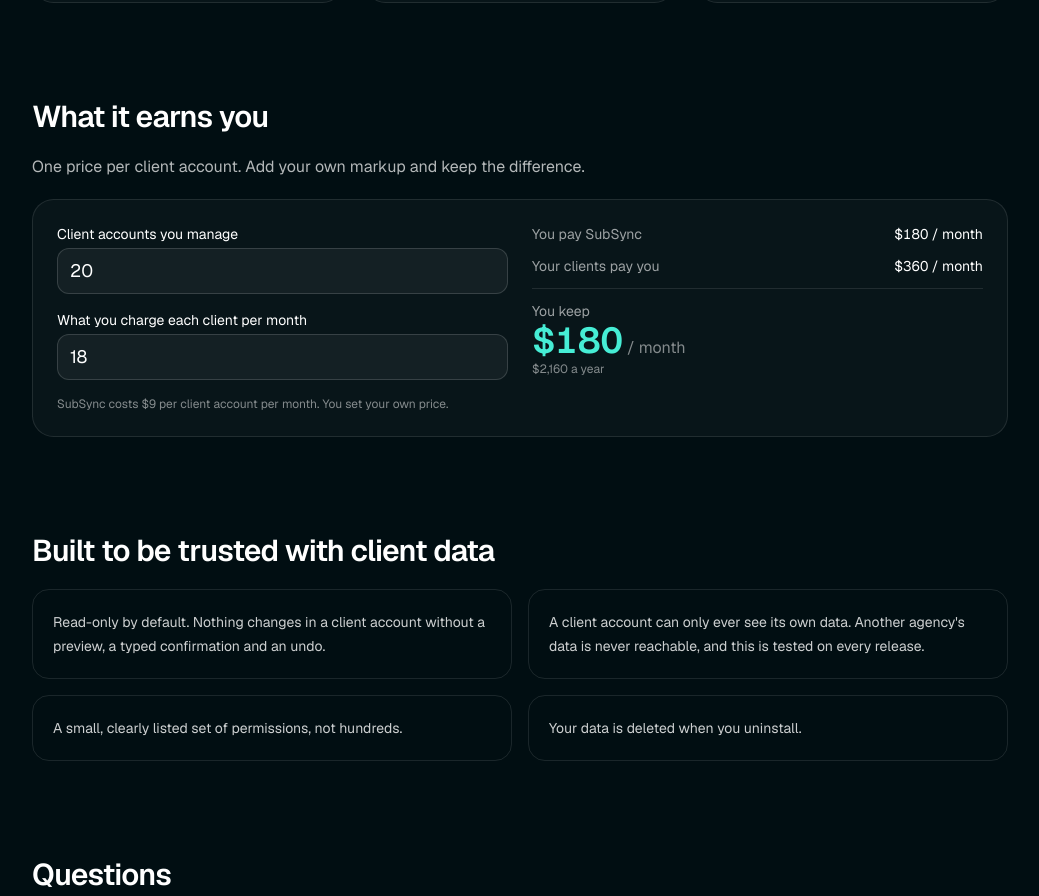
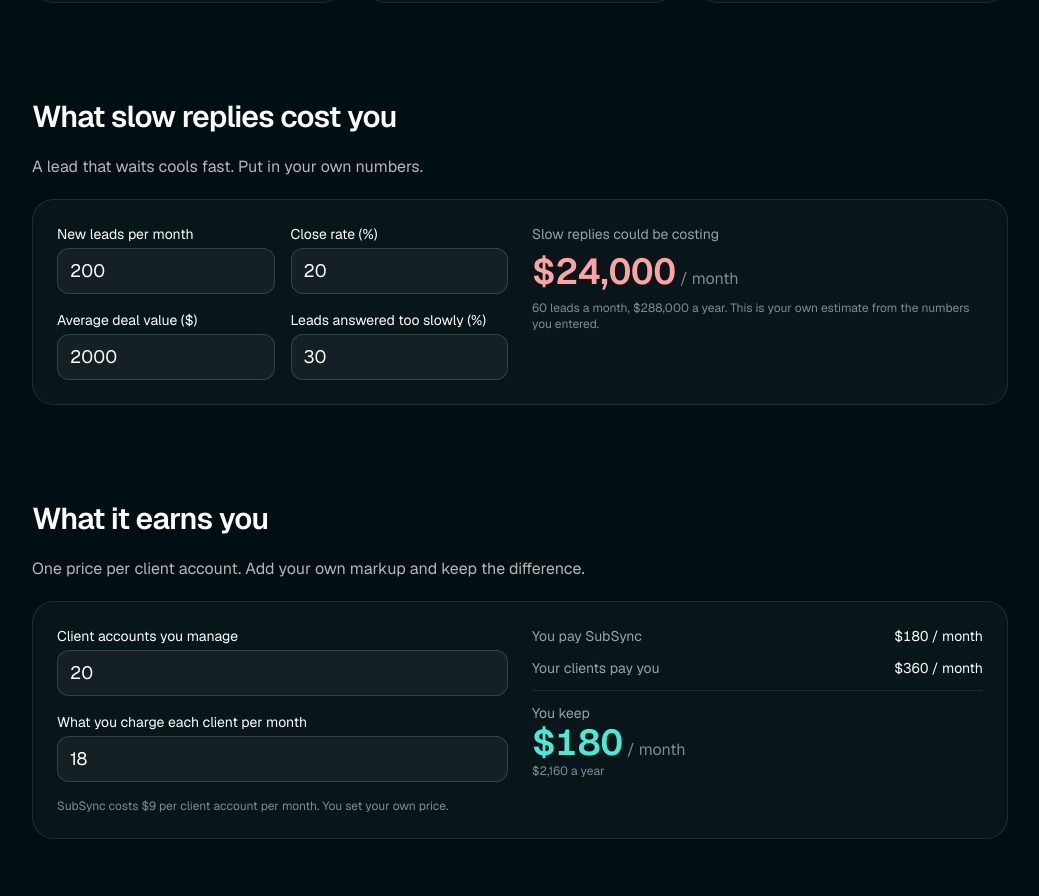
Before and after one commit to King-Iyene/SubSync, a Next.js app: page / in a window 1280 px wide. Shown: the part 854-1750 px from the top of the page, without its empty margins (120-1159 px from the left). Built offline with nearby package versions, Linux system fonts and the light colour scheme.

Commit message:
Team: last reply and idle flag; home page: slow-reply cost calculator
Co-Authored-By: Claude Sonnet 5.5 <noreply@anthropic.com>

```diff
--- a/src/app/app/views/people.tsx
+++ b/src/app/app/views/people.tsx
@@ -8,7 +8,7 @@ import { Badge, Btn, Card, Empty, ErrorBox, ExtLink, fmtInt, fmtMoney, inputClas
 
 type Member = {
   userId: string; label: string; name: string | null; openCount: number; openValue: number; staleCount: number;
-  wonCount: number; wonValue: number; lostCount: number; contacts: number; avgCycleDays: number | null; winRate: number | null; pace: { replies: number; medianReplySeconds: number | null; held: number; noShow: number; showRate: number | null };
+  wonCount: number; wonValue: number; lostCount: number; contacts: number; avgCycleDays: number | null; winRate: number | null; pace: { lastReplyHoursAgo: number | null; idle: boolean; replies: number; medianReplySeconds: number | null; held: number; noShow: number; showRate: number | null };
 };
 
 const paceText = (s: number) => (s < 90 ? `${s} sec` : s < 5400 ? `${Math.round(s / 60)} min` : s < 172800 ? `${Math.round(s / 3600)} h` : `${Math.round(s / 86400)} d`);
@@ -43,7 +43,7 @@ export function TeamView() {
         <Empty title="No assigned deals yet" body="Once deals or contacts have an owner in your CRM, each person appears here." />
       ) : (
         <Card>
-          <Table head={<tr><Th>Person</Th><Th className="text-right">Open deals</Th><Th className="text-right">Open value</Th><Th className="text-right">Stale ({data.staleDays}d+)</Th><Th className="text-right">Won</Th><Th className="text-right">Win rate</Th><Th className="text-right">First reply (30d)</Th><Th className="text-right">Show rate (30d)</Th><Th className="text-right">Avg days to win</Th><Th className="text-right">Contacts</Th></tr>}>
+          <Table head={<tr><Th>Person</Th><Th className="text-right">Open deals</Th><Th className="text-right">Open value</Th><Th className="text-right">Stale ({data.staleDays}d+)</Th><Th className="text-right">Won</Th><Th className="text-right">Win rate</Th><Th className="text-right">Last reply</Th><Th className="text-right">First reply (30d)</Th><Th className="text-right">Show rate (30d)</Th><Th className="text-right">Avg days to win</Th><Th className="text-right">Contacts</Th></tr>}>
             {data.members.map((m) => (
               <tr key={m.userId} className="hover:bg-muted/40">
                 <Td>
@@ -66,6 +66,7 @@ export function TeamView() {
                 <Td className="text-right tabular-nums">{m.staleCount > 0 ? <Badge tone="warn">{m.staleCount}</Badge> : "0"}</Td>
                 <Td className="text-right tabular-nums">{fmtInt(m.wonCount)} · {fmtMoney(m.wonValue)}</Td>
                 <Td className="text-right tabular-nums">{m.winRate === null ? <span className="text-muted-foreground" title="Needs 5 closed deals">n/a</span> : `${Math.round(m.winRate * 100)}%`}</Td>
+                <Td className="text-right tabular-nums">{m.pace.lastReplyHoursAgo === null ? <span className="text-muted-foreground">none</span> : m.pace.idle ? <Badge tone="warn">idle {m.pace.lastReplyHoursAgo} h</Badge> : `${m.pace.lastReplyHoursAgo} h ago`}</Td>
                 <Td className="text-right tabular-nums">{m.pace.medianReplySeconds === null ? <span className="text-muted-foreground" title="Needs 3 replies">n/a</span> : paceText(m.pace.medianReplySeconds)}</Td>
                 <Td className="text-right tabular-nums">{m.pace.showRate === null ? <span className="text-muted-foreground" title="Needs 5 recorded outcomes">n/a</span> : `${Math.round(m.pace.showRate * 100)}% (${m.pace.held}/${m.pace.held + m.pace.noShow})`}</Td>
                 <Td className="text-right tabular-nums">{m.avgCycleDays ?? "n/a"}</Td>
--- a/src/app/page.tsx
+++ b/src/app/page.tsx
@@ -1,4 +1,5 @@
 import Link from "next/link";
+import { LeadCostCalculator } from "@/components/lead-cost-calculator";
 import { ProfitCalculator } from "@/components/profit-calculator";
 
 const outcomes = [
@@ -53,6 +54,12 @@ export default function Home() {
           ))}
         </section>
 
+        <section id="lead-cost" className="space-y-5">
+          <h2 className="text-3xl font-semibold tracking-tight">What slow replies cost you</h2>
+          <p className="max-w-2xl text-white/70">A lead that waits cools fast. Put in your own numbers.</p>
+          <LeadCostCalculator />
+        </section>
+
         <section id="calculator" className="space-y-5">
           <h2 className="text-3xl font-semibold tracking-tight">What it earns you</h2>
           <p className="max-w-2xl text-white/70">One price per client account. Add your own markup and keep the difference.</p>
--- /dev/null
+++ b/src/components/lead-cost-calculator.tsx
@@ -0,0 +1,31 @@
+"use client";
+
+import { useState } from "react";
+import { leadCost } from "@/lib/lead-cost";
+
+const usd = (n: number) => "$" + Math.round(n).toLocaleString("en-US");
+
+export function LeadCostCalculator() {
+  const [leads, setLeads] = useState(200);
+  const [close, setClose] = useState(20);
+  const [value, setValue] = useState(2000);
+  const [slow, setSlow] = useState(30);
+  const r = leadCost(leads, close, value, slow);
+  const field = "mt-1 w-full rounded-lg border border-white/15 bg-white/5 px-3 py-2 text-lg outline-none focus:border-teal-400";
+  const num = (set: (n: number) => void) => (e: React.ChangeEvent<HTMLInputElement>) => set(Number(e.target.value));
+  return (
+    <div className="grid gap-6 rounded-2xl border border-white/10 bg-white/[0.03] p-6 sm:grid-cols-2">
+      <div className="grid grid-cols-2 gap-4">
+        <label className="block text-sm">New leads per month<input className={field} type="number" min={0} value={leads} onChange={num(setLeads)} /></label>
+        <label className="block text-sm">Close rate (%)<input className={field} type="number" min={0} max={100} value={close} onChange={num(setClose)} /></label>
+        <label className="block text-sm">Average deal value ($)<input className={field} type="number" min={0} value={value} onChange={num(setValue)} /></label>
+        <label className="block text-sm">Leads answered too slowly (%)<input className={field} type="number" min={0} max={100} value={slow} onChange={num(setSlow)} /></label>
+      </div>
+      <div className="space-y-2" aria-live="polite">
+        <p className="text-sm text-white/60">Slow replies could be costing</p>
+        <p className="text-4xl font-semibold tabular-nums text-red-300">{usd(r.lostPerMonth)}<span className="text-base font-normal text-white/50"> / month</span></p>
+        <p className="text-xs text-white/50">{r.lostLeads.toLocaleString("en-US")} leads a month, {usd(r.lostPerYear)} a year. This is your own estimate from the numbers you entered.</p>
+      </div>
+    </div>
+  );
+}
--- a/src/lib/analytics/people-intel.ts
+++ b/src/lib/analytics/people-intel.ts
@@ -49,8 +49,12 @@ export function teamWinRate(row: Pick<TeamRow, "wonCount" | "lostCount">): numbe
 // Pace figures over the last 30 days. A rate or a typical time built on a handful of cases is noise, so each needs a minimum.
 export const MIN_REPLIES_FOR_PACE = 3;
 export const MIN_OUTCOMES_FOR_SHOW_RATE = 5;
-export type PaceRow = { replies: number; medianSeconds: number | null; held: number; noShow: number };
-export const paceOf = (r: PaceRow) => ({
+export type PaceRow = { replies: number; medianSeconds: number | null; held: number; noShow: number; lastReplyAt?: number | null };
+// A person who has replied to leads in the last 30 days but not for this many hours is flagged as idle.
+export const IDLE_HOURS = 24;
+export const paceOf = (r: PaceRow, now = Date.now()) => ({
+  lastReplyHoursAgo: r.lastReplyAt == null ? null : Math.max(0, Math.round((now - r.lastReplyAt) / 3_600_000)),
+  idle: r.lastReplyAt != null && (now - r.lastReplyAt) / 3_600_000 >= IDLE_HOURS,
   replies: r.replies,
   medianReplySeconds: r.replies >= MIN_REPLIES_FOR_PACE ? r.medianSeconds : null,
   held: r.held,
--- a/src/lib/analytics/people-queries.ts
+++ b/src/lib/analytics/people-queries.ts
@@ -98,7 +98,7 @@ export async function teamStats(installationId: string, allowed: string[] | null
 export async function teamPace(installationId: string, allowed: string[] | null): Promise<Map<string, PaceRow>> {
   const db = sql();
   const [replies, appts] = await Promise.all([
-    db`select t.touch_user_id user_id, count(*)::int n, percentile_cont(0.5) within group (order by extract(epoch from t.touch_at - t.lead_at))::float8 med
+    db`select t.touch_user_id user_id, count(*)::int n, percentile_cont(0.5) within group (order by extract(epoch from t.touch_at - t.lead_at))::float8 med, max(t.touch_at) last_at
         from lead_touches t join locations l on l.installation_id = t.installation_id and l.location_id = t.location_id and not l.ignored
         where t.installation_id = ${installationId} and t.touch_at is not null and t.touch_user_id is not null and t.lead_at > now() - interval '30 days'
           ${allowed ? db`and t.location_id = any(${allowed}::text[])` : db``} group by 1`,
@@ -109,7 +109,7 @@ export async function teamPace(installationId: string, allowed: string[] | null)
   ]);
   const out = new Map<string, PaceRow>();
   const row = (id: string) => out.get(id) ?? (out.set(id, { replies: 0, medianSeconds: null, held: 0, noShow: 0 }), out.get(id) as PaceRow);
-  for (const r of replies) { const x = row(r.user_id as string); x.replies = r.n as number; x.medianSeconds = r.med === null ? null : Math.round(r.med as number); }
+  for (const r of replies) { const x = row(r.user_id as string); x.replies = r.n as number; x.medianSeconds = r.med === null ? null : Math.round(r.med as number); x.lastReplyAt = r.last_at instanceof Date ? r.last_at.getTime() : null; }
   for (const r of appts) { const x = row(r.user_id as string); x.held = r.held as number; x.noShow = r.no_show as number; }
   return out;
 }
--- /dev/null
+++ b/src/lib/lead-cost.ts
@@ -0,0 +1,12 @@
+// The speed-to-lead cost calculator on the home page. Leads that wait too long are assumed lost; the share lost is the
+// visitor's own number, so the result is their estimate, not ours.
+export function leadCost(leadsPerMonth: number, closeRatePct: number, dealValue: number, slowSharePct: number) {
+  const clamp = (n: number, max: number) => Math.min(max, Math.max(0, Number.isFinite(n) ? n : 0));
+  const leads = clamp(leadsPerMonth, 1_000_000);
+  const close = clamp(closeRatePct, 100) / 100;
+  const value = clamp(dealValue, 10_000_000);
+  const slow = clamp(slowSharePct, 100) / 100;
+  const lostLeads = leads * slow;
+  const lostPerMonth = lostLeads * close * value;
+  return { lostLeads: Math.round(lostLeads), lostPerMonth: Math.round(lostPerMonth), lostPerYear: Math.round(lostPerMonth * 12) };
+}
```
Also changed, not shown: 2 other files (tests, documents, lock files or other folders).
